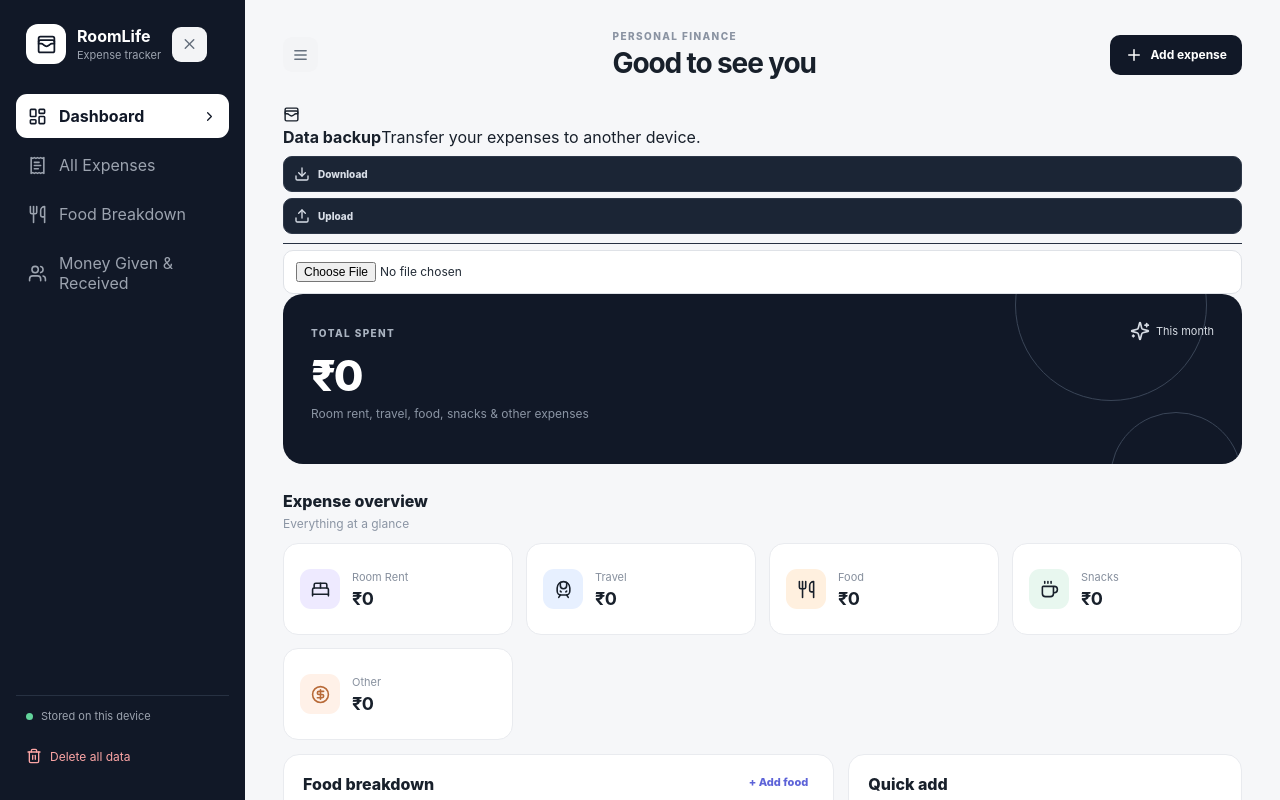
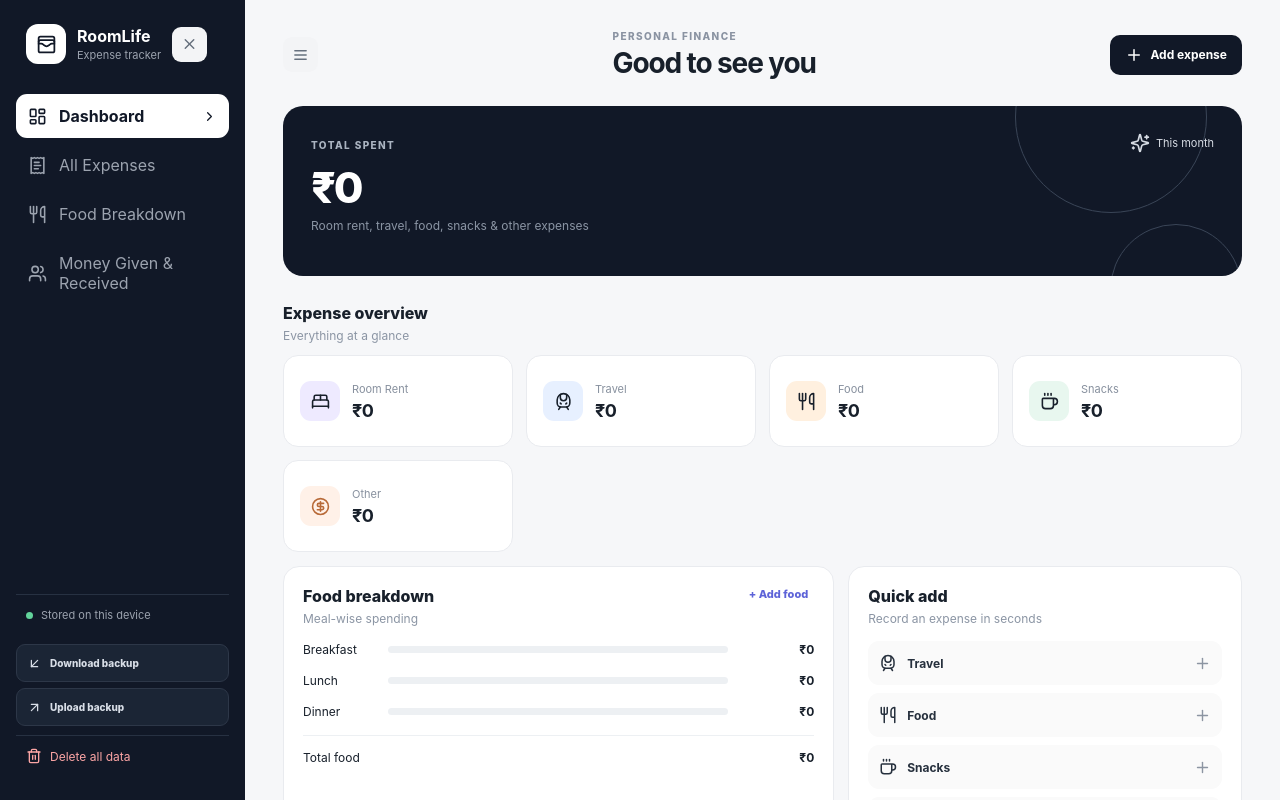
Before and after one commit to yasar-my/Expense-Tracker, a React (Vite) app: page / in a window 1280 px wide. Shown: the top 800 px of the page. Built offline with nearby package versions, Linux system fonts and the light colour scheme.

Commit message:
new featuers addded

```diff
--- a/src/main.jsx
+++ b/src/main.jsx
@@ -9,7 +9,6 @@ import {
   ChevronRight,
   CircleDollarSign,
   Coffee,
-  Download,
   Edit3,
   History,
   LayoutDashboard,
@@ -19,7 +18,6 @@ import {
   Sparkles,
   Trash2,
   Utensils,
-  Upload,
   Users,
   WalletCards,
   X,
@@ -217,10 +215,6 @@ function App() {
     flash("Backup downloaded");
   }
 
-  function openBackupPicker() {
-    fileInputRef.current?.click();
-  }
-
   function handleBackupUpload(event) {
     const file = event.target.files?.[0];
     event.target.value = "";
@@ -468,6 +462,25 @@ function App() {
           <div className="storage">
             <span className="dot" />
             <span>Stored on this device</span>
+          </div>
+
+          <div className="backup-actions">
+            <button className="backup-btn" onClick={downloadBackup} type="button">
+              <ArrowDownLeft size={15} />
+              <span>Download backup</span>
+            </button>
+
+            <label className="backup-btn upload-btn">
+              <ArrowUpRight size={15} />
+              <span>Upload backup</span>
+              <input
+                ref={fileInputRef}
+                type="file"
+                accept="application/json,.json"
+                onChange={handleBackupUpload}
+                aria-label="Upload RoomLife backup"
+              />
+            </label>
           </div>
 
           <button className="danger-link" onClick={clearAll}>
@@ -525,34 +538,6 @@ function App() {
             </button>
           )}
         </header>
-
-        <div className="backup-bar">
-          <div className="backup-copy">
-            <div className="backup-icon"><WalletCards size={17} /></div>
-            <div>
-              <b>Data backup</b>
-              <span>Transfer your expenses to another device.</span>
-            </div>
-          </div>
-          <div className="backup-actions">
-            <button className="backup-btn" onClick={downloadBackup} type="button">
-              <Download size={16} />
-              <span>Download</span>
-            </button>
-            <button className="backup-btn primary" onClick={openBackupPicker} type="button">
-              <Upload size={16} />
-              <span>Upload</span>
-            </button>
-          </div>
-          <input
-            ref={fileInputRef}
-            className="backup-file-input"
-            type="file"
-            accept="application/json,.json"
-            onChange={handleBackupUpload}
-            aria-label="Upload RoomLife backup"
-          />
-        </div>
 
         {page === "dashboard" && (
           <Dashboard
--- a/src/styles.css
+++ b/src/styles.css
@@ -18,8 +18,9 @@ button:focus-visible,input:focus-visible,select:focus-visible{outline:3px solid
 .dot{width:7px;height:7px;background:#62d39b;border-radius:50%}
 .danger-link{display:flex;align-items:center;gap:8px;background:none;border:0;color:#fca5a5;font-size:12px;padding:12px 10px}
 .backup-actions{display:grid;gap:6px;padding:9px 0;border-bottom:1px solid #273142}
-.backup-btn{width:100%;border:1px solid #2d3748;background:#1b2535;color:#d8dee7;border-radius:9px;padding:9px 10px;display:flex;align-items:center;gap:8px;font-size:10px;font-weight:800;text-align:left}
+.backup-btn{width:100%;border:1px solid #2d3748;background:#1b2535;color:#d8dee7;border-radius:9px;padding:10px;display:flex;align-items:center;gap:8px;font-size:10px;font-weight:800;text-align:left;min-height:38px;transition:background .18s ease,transform .18s ease}
 .backup-btn:hover{background:#263244}
+.backup-btn:active{transform:scale(.99)}
 .upload-btn{cursor:pointer}
 .upload-btn input{display:none}
 .backdrop{display:none}
```
